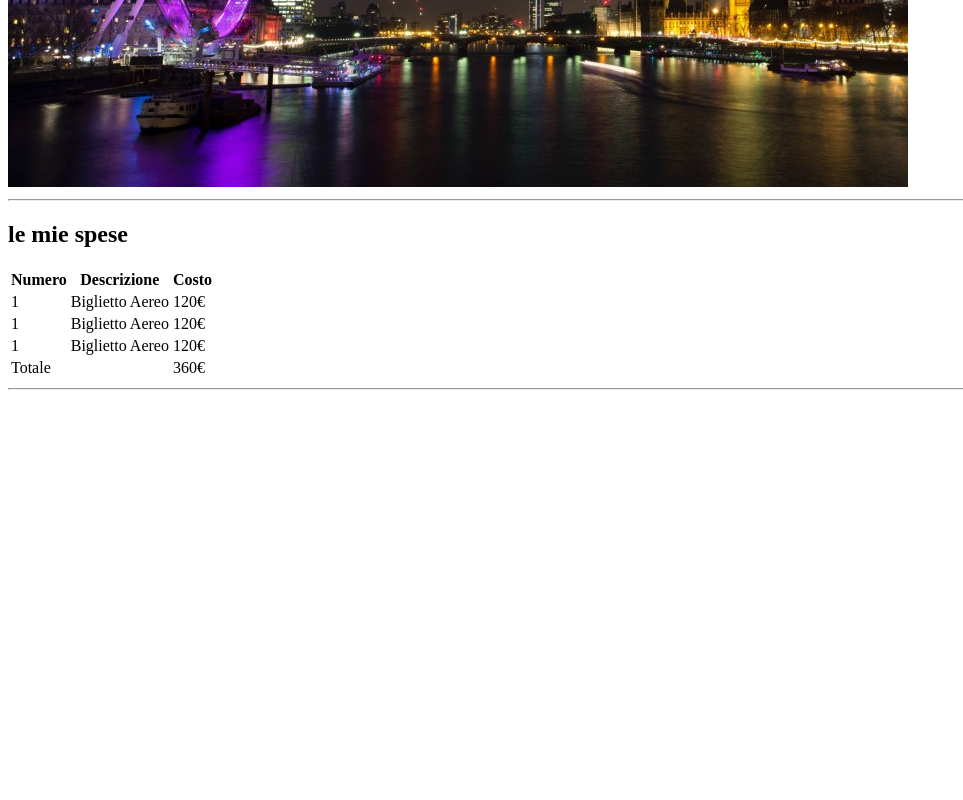
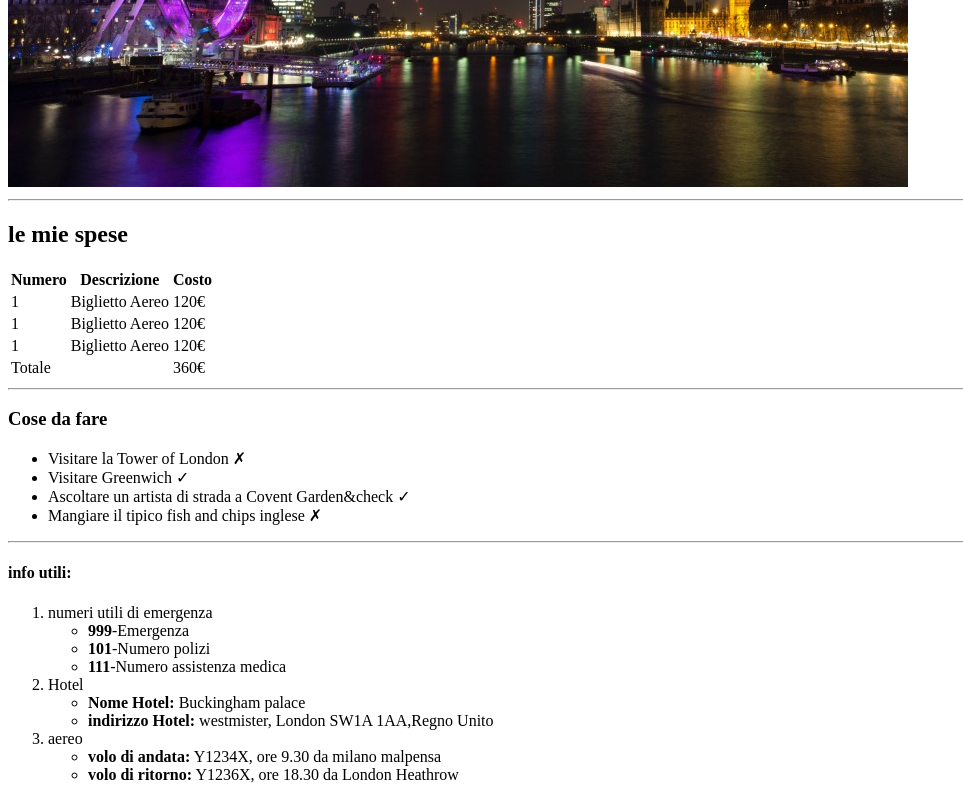
Before and after one commit to FrancescoCellitti/html-london-trip, a plain HTML site: page index.html in a window 1280 px wide. Shown: the part 493-1293 px from the top of the page, without its empty margins (0-963 px from the left). Before the commit the page ends 891 px from the top, so only its background shows below. Drawn offline with Linux system fonts and the light colour scheme.

Commit message:
added lists

```diff
--- a/index.html
+++ b/index.html
@@ -53,6 +53,37 @@
                 </table>
         </section>
         <hr>
+        <section> <!-- cose da fare-->
+            <h3>Cose da fare</h3>
+                <ul>
+                    <li>Visitare la Tower of London &#10007</li>
+                    <li>Visitare Greenwich &#10003</li>
+                    <li>Ascoltare un artista di strada a Covent Garden&check &#10003</li>
+                    <li>Mangiare il tipico fish and chips inglese &#10007</li>
+                </ul>
+                <hr>
+        </section>
+        <section>
+            <h4>info utili:</h4>
+            <ol>
+                <li>numeri utili di emergenza</li>
+                <ul>
+                    <li><b>999</b>-Emergenza</li>
+                    <li><b>101</b>-Numero polizi</li>
+                    <li><b>111</b>-Numero assistenza medica</li>
+                </ul>
+                <li>Hotel</li>
+                    <ul>
+                        <li><b>Nome Hotel:</b> Buckingham palace</li>
+                        <li><b>indirizzo Hotel:</b> westmister, London SW1A 1AA,Regno Unito</li>
+                    </ul>
+                <li>aereo</li>
+                <ul>
+                    <li><b>volo di andata:</b> Y1234X, ore 9.30 da milano malpensa</li>
+                    <li><b>volo di ritorno:</b> Y1236X, ore 18.30 da London Heathrow</li>
+                </ul>
+            </ol>
+        </section>
 
     </main>
 
```
